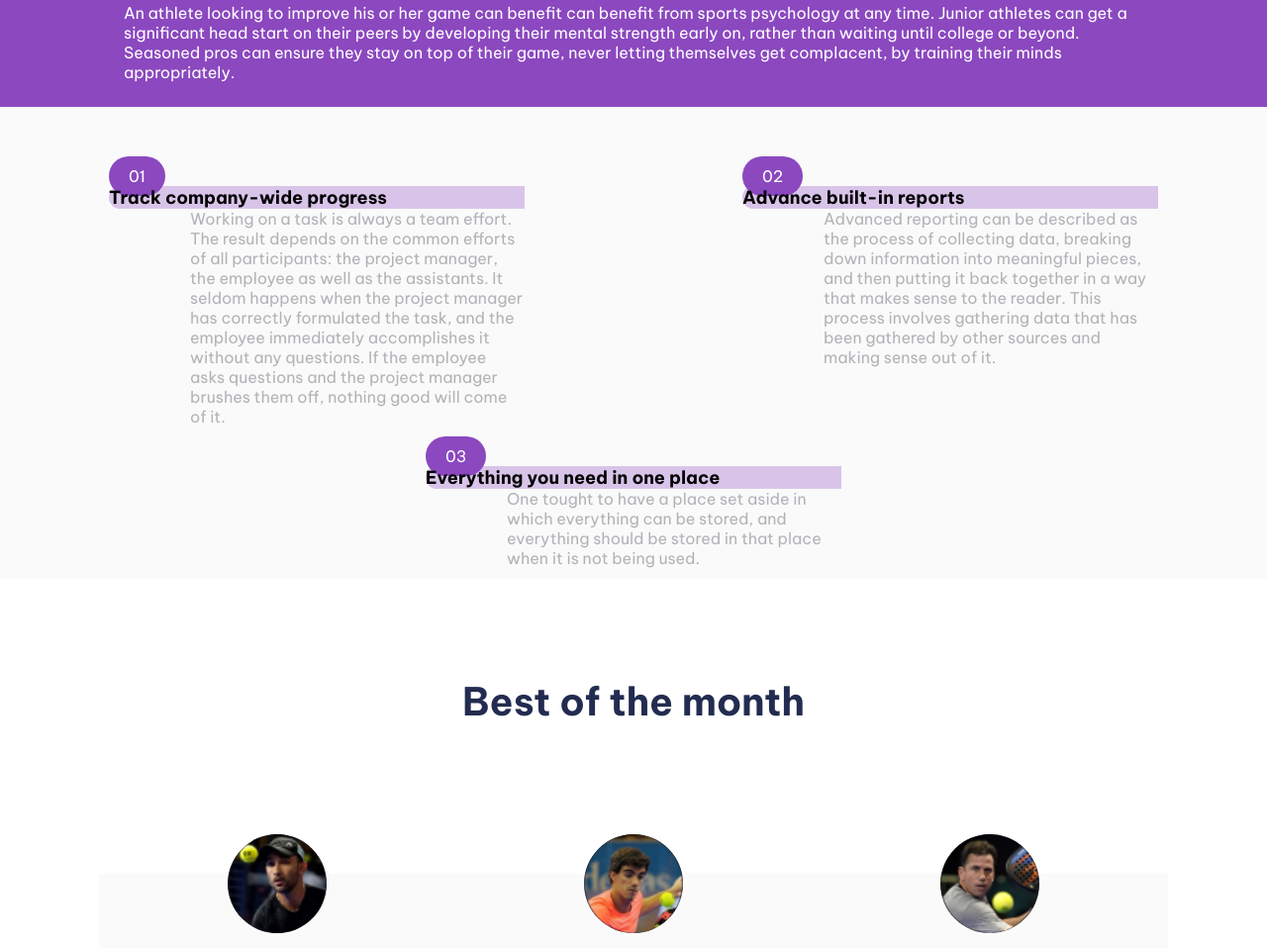
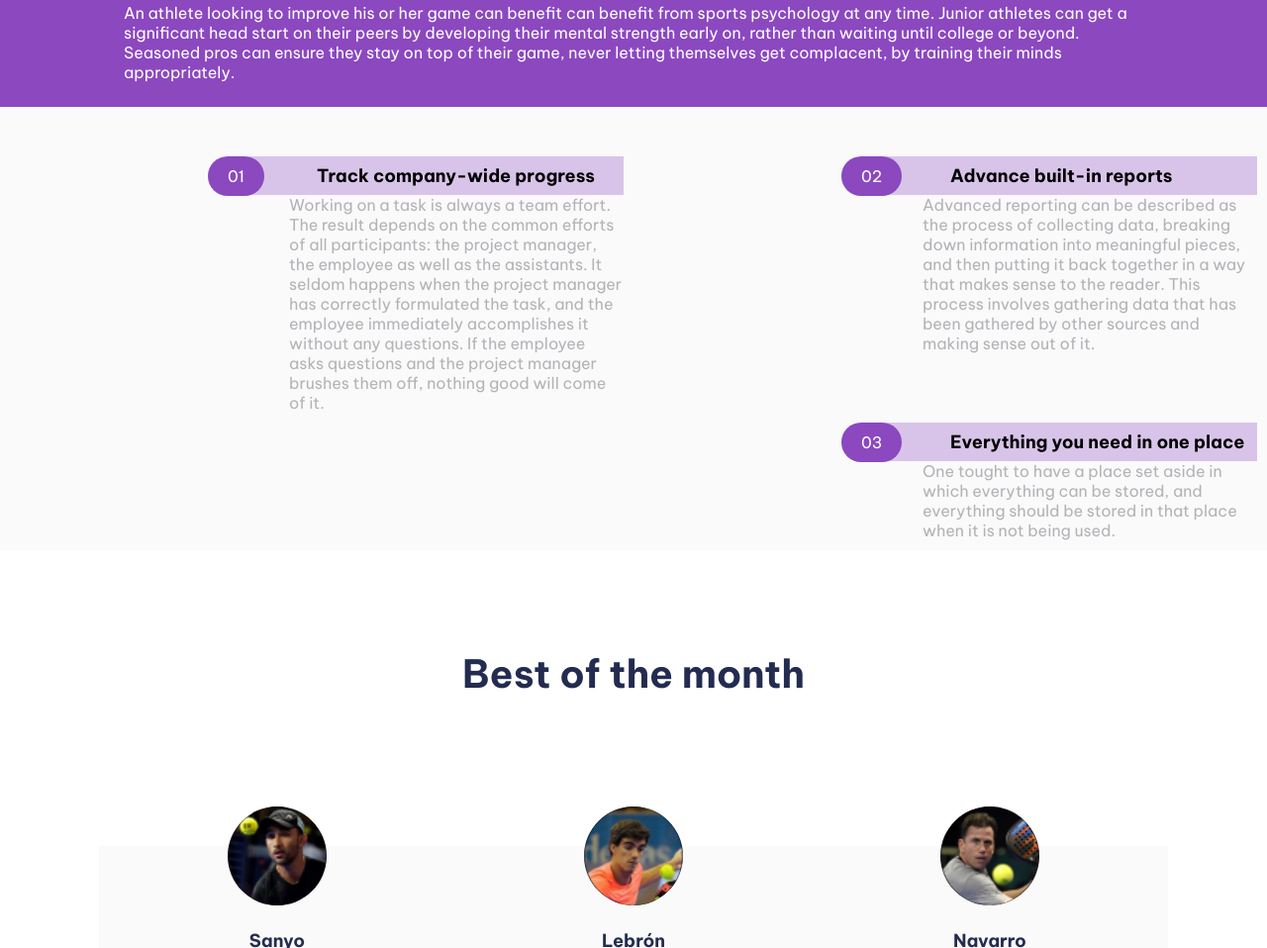
Before and after one commit to Soofypls/Front-End-I-Padel-webpage, a plain HTML site: page index.html in a window 1280 px wide. Shown: the part 913-1871 px from the top of the page at 99% size. Drawn offline with Linux system fonts and the light colour scheme.

Commit message:
company item fixed

```diff
--- a/css/styles.css
+++ b/css/styles.css
@@ -151,18 +151,16 @@ main .company-items ol {
 main .company-items li {
     margin: 10px;
     max-width: 420px;
+    margin-left: auto;
 }
 
 main .company-items ol li h3 {
-    display: inline-block;
-    font-weight: bold;
+    display: block;
     font-size: 18px;
-    border-radius: 50px 0 0 50px;
     background-color: var(--color-10);
-    align-self: stretch;
-    flex-direction: row;
-    display: flex;
-    align-items: center;
+    margin-top: -30px;
+    padding: 8px 0 8px 80px;
+    margin-left: 30px;
 }
 
 main .company-items li>div {
```
